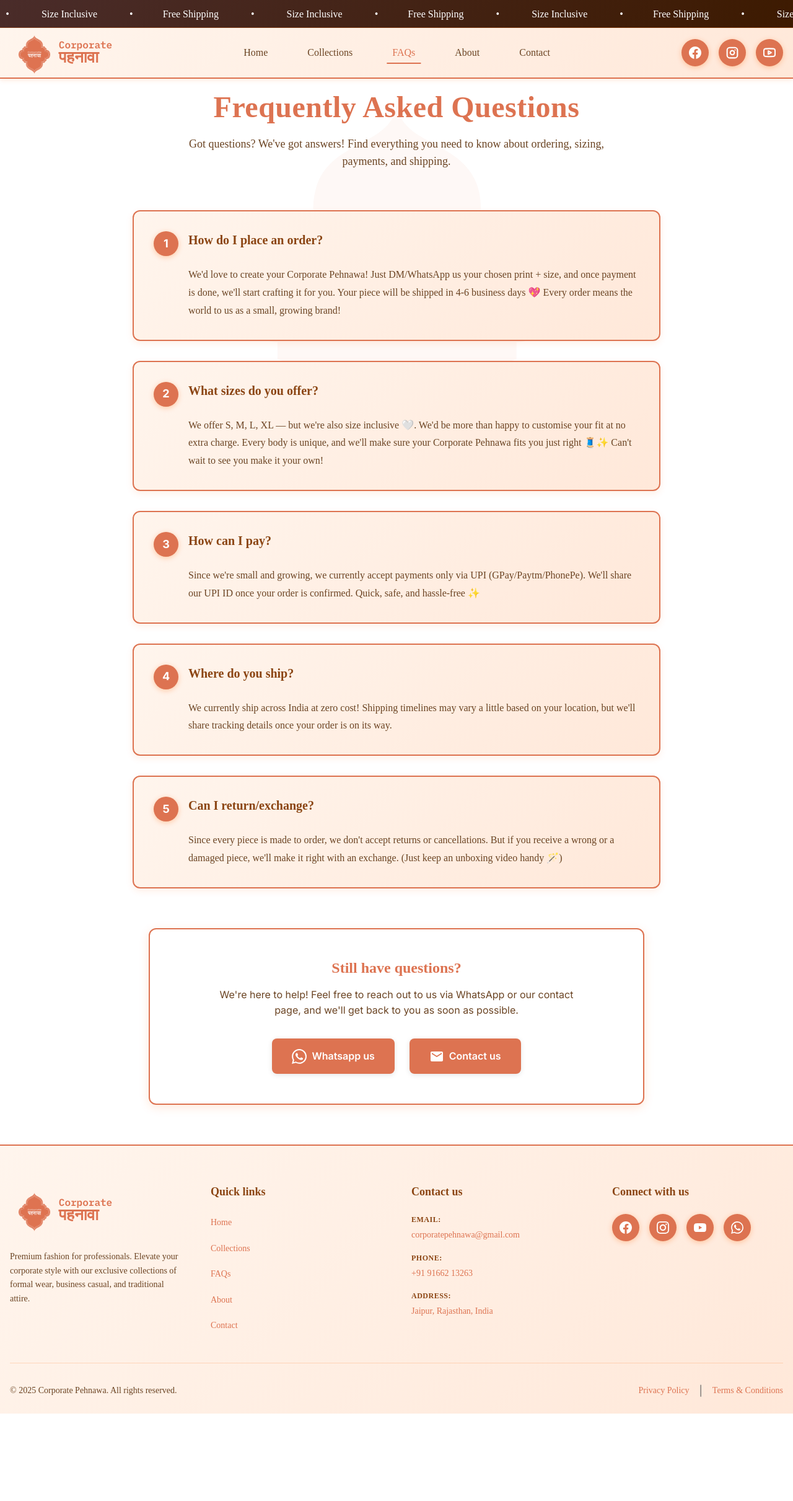
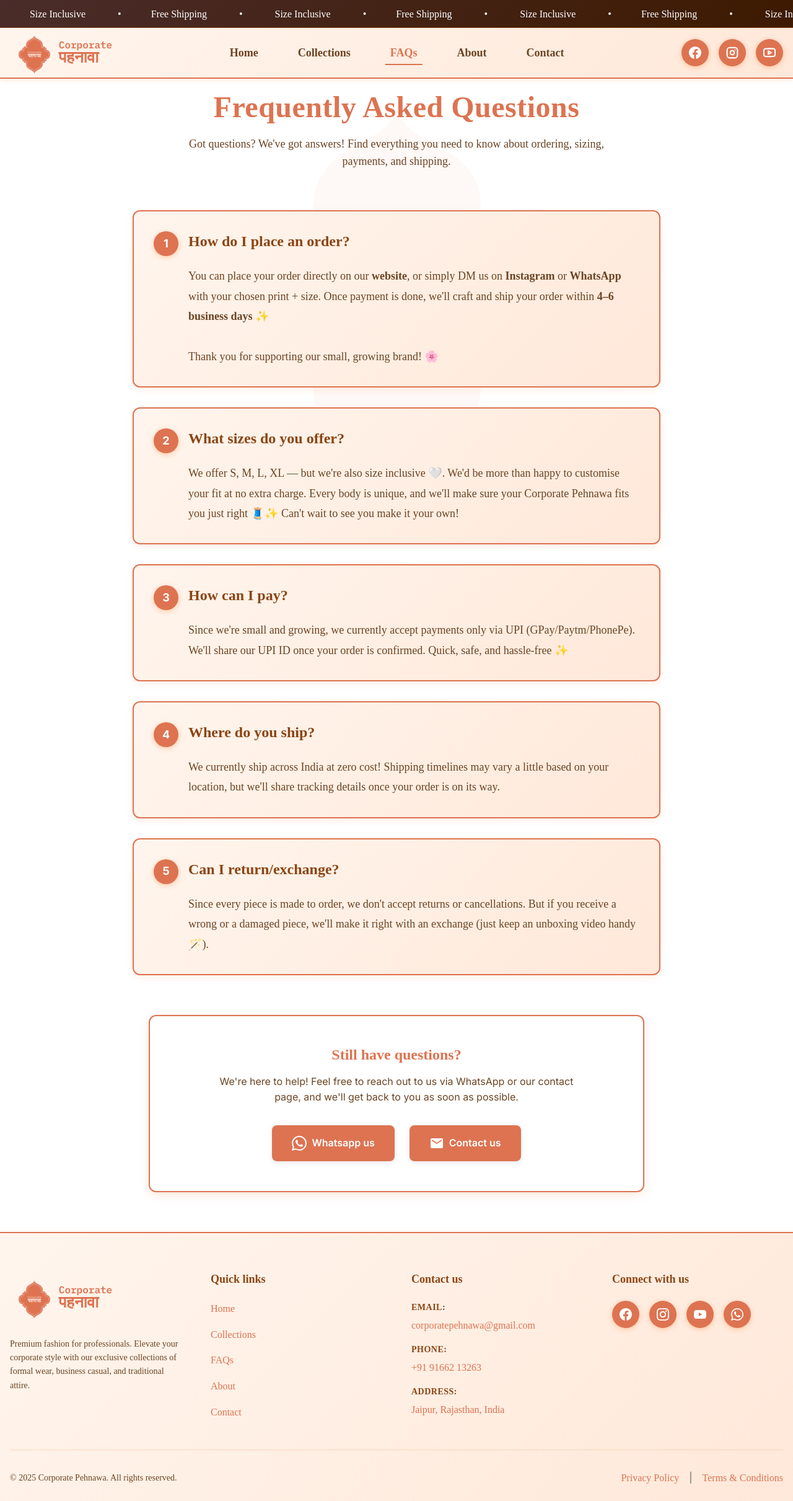
Before and after one commit to vibhorx1234/corporate-pehnawa, a React (Create React App) app in the folder frontend/: page /faq in a window 1280 px wide. Shown: the whole page at 62% size. Before the commit the page ends 2280 px from the top, so only its background shows below. Built offline with nearby package versions, Linux system fonts and the light colour scheme; no server answers; a web font is replaced by a local one.

Commit message:
small changes by diksha

```diff
--- a/frontend/src/components/common/Footer.css
+++ b/frontend/src/components/common/Footer.css
@@ -113,7 +113,7 @@
   font-family: "aptos-bold";
   color: #6b4423;
   text-decoration: none;
-  font-size: var(--text-sm);
+  font-size: var(--text-md);
   transition: color var(--transition-fast);
 }
 
@@ -148,8 +148,8 @@
 
 .contact-labell {
   font-family: "aptos-bold";
-  font-size: var(--text-xs);
-  font-weight: 600;
+  font-size: var(--text-sm);
+  font-weight: 700;
   color: #8b4513;
   text-transform: uppercase;
   letter-spacing: 0.5px;
--- a/frontend/src/components/common/Navbar.css
+++ b/frontend/src/components/common/Navbar.css
@@ -141,8 +141,8 @@
 .navbar-link {
   color: #6b4423;
   text-decoration: none;
-  font-size: var(--text-base);
-  font-weight: 500;
+  font-size: var(--text-lg);
+  font-weight: 700;
   padding: var(--spacing-sm) var(--spacing-md);
   transition: color var(--transition-fast);
   position: relative;
--- a/frontend/src/components/home/FeaturedProducts.jsx
+++ b/frontend/src/components/home/FeaturedProducts.jsx
@@ -37,7 +37,7 @@ const FeaturedProducts = () => {
     <section className="featured-products">
       <div className="container">
         <div className="section-header">
-          <h2 className="section-titlee">Featured products</h2>
+          <h2 className="section-titlee">Featured Products</h2>
           {/* <p className="section-subtitle">
             Discover our handpicked selection of premium fashion pieces
           </p> */}
@@ -51,7 +51,7 @@ const FeaturedProducts = () => {
 
         <div className="section-footer">
           <Link to="/collections" className="btn btn-secondary btn-lg">
-            View All Products
+            View all products
           </Link>
         </div>
       </div>
--- a/frontend/src/components/home/Testimonials.jsx
+++ b/frontend/src/components/home/Testimonials.jsx
@@ -45,7 +45,7 @@ const Testimonials = () => {
     <section className="testimonials-section">
       <div className="container">
         <div className="testimonials-header">
-          <h2 className="section-titlee">Pehnawa stories</h2>
+          <h2 className="section-titlee">Pehnawa Stories</h2>
           {/* <p className="section-subtitle">
             Don't just take our word for it - hear from our satisfied customers
           </p> */}
--- a/frontend/src/pages/FAQ.css
+++ b/frontend/src/pages/FAQ.css
@@ -128,7 +128,7 @@
 
 .faq-question h3 {
   font-family: var(--font-heading);
-  font-size: var(--text-xl);
+  font-size: var(--text-2xl);
   font-weight: 600;
   color: #8b4513;
   margin: 0;
@@ -142,7 +142,7 @@
 /* FAQ Answer */
 .faq-answer {
   font-family: "aptos-bold";
-  font-size: var(--text-base);
+  font-size: var(--text-lg);
   color: #6b4423;
   line-height: 1.8;
   margin: 0;
--- a/frontend/src/pages/FAQ.jsx
+++ b/frontend/src/pages/FAQ.jsx
@@ -1,5 +1,3 @@
-// File: ./frontend/src/pages/FAQ.jsx
-
 import React from 'react';
 import { Link } from 'react-router-dom';
 import './FAQ.css';
@@ -9,7 +7,7 @@ const FAQ = () => {
     {
       id: 1,
       question: "How do I place an order?",
-      answer: "We'd love to create your Corporate Pehnawa! Just DM/WhatsApp us your chosen print + size, and once payment is done, we'll start crafting it for you. Your piece will be shipped in 4-6 business days 💖 Every order means the world to us as a small, growing brand!"
+      answer: "You can place your order directly on our <strong>website</strong>, or simply DM us on <strong>Instagram</strong> or <strong>WhatsApp</strong> with your chosen print + size. Once payment is done, we'll craft and ship your order within <strong>4–6 business days</strong> ✨<br><br>Thank you for supporting our small, growing brand! 🌸"
     },
     {
       id: 2,
@@ -29,7 +27,7 @@ const FAQ = () => {
     {
       id: 5,
       question: "Can I return/exchange?",
-      answer: "Since every piece is made to order, we don't accept returns or cancellations. But if you receive a wrong or a damaged piece, we'll make it right with an exchange. (Just keep an unboxing video handy 🪄)"
+      answer: "Since every piece is made to order, we don't accept returns or cancellations. But if you receive a wrong or a damaged piece, we'll make it right with an exchange (just keep an unboxing video handy 🪄)."
     }
   ];
 
@@ -53,7 +51,7 @@ const FAQ = () => {
                 <span className="faq-number">{faq.id}</span>
                 <h3>{faq.question}</h3>
               </div>
-              <p className="faq-answer">{faq.answer}</p>
+              <p className="faq-answer" dangerouslySetInnerHTML={{ __html: faq.answer }}></p>
             </div>
           ))}
         </div>
--- a/frontend/src/pages/Home.jsx
+++ b/frontend/src/pages/Home.jsx
@@ -71,7 +71,7 @@ const Home = () => {
               </div>
               <h3 className="feature-title">Affordability</h3>
               <p className="feature-description">
-                Stylish uniforms at prices that fit every budget—quality without compromise.
+                Stylish pieces at prices that fit every budget without compromising on the quality.
               </p>
             </div>
 
--- a/frontend/src/pages/PrivacyPolicy.jsx
+++ b/frontend/src/pages/PrivacyPolicy.jsx
@@ -25,7 +25,7 @@ const PrivacyPolicy = () => {
           {/* Introduction */}
           <section className="policy-section">
             <p className="policy-intro">
-              Thank you for visiting <strong>Corporatepehnawa.com</strong>. We value your trust and are committed to protecting your privacy and personal data. This Privacy Policy outlines how we collect, use, share, and protect the personal information you provide when interacting with Corporate Pehnawa. By using our website, you agree to the terms outlined below.
+              Thank you for visiting <strong>corporatepehnawa.com</strong>. We value your trust and are committed to protecting your privacy and personal data. This Privacy Policy outlines how we collect, use, share, and protect the personal information you provide when interacting with Corporate Pehnawa. By using our website, you agree to the terms outlined below.
             </p>
           </section>
 
--- a/frontend/src/pages/ProductDetailPage.css
+++ b/frontend/src/pages/ProductDetailPage.css
@@ -455,6 +455,9 @@
   font-family: "aptos";
   padding: 0 var(--spacing-lg) var(--spacing-lg);
   animation: slideDown 0.3s ease-out;
+  /* white-space: pre-line;*/
+  white-space: pre-wrap;
+  /* padding-left: 32px; */
 }
 
 .description-main-heading {
--- a/frontend/src/pages/ProductDetailPage.jsx
+++ b/frontend/src/pages/ProductDetailPage.jsx
@@ -196,7 +196,7 @@ const ProductDetailPage = () => {
                   className={`dropdown-header ${openDropdown === 'returns' ? 'open' : ''}`}
                   onClick={() => toggleDropdown('returns')}
                 >
-                  <h3>Returns/Exchanges</h3>
+                  <h3>Returns / Exchanges</h3>
                   <svg className="dropdown-arrow" viewBox="0 0 24 24" fill="none" stroke="currentColor" strokeWidth="2">
                     <polyline points="6,9 12,15 18,9"></polyline>
                   </svg>
```
